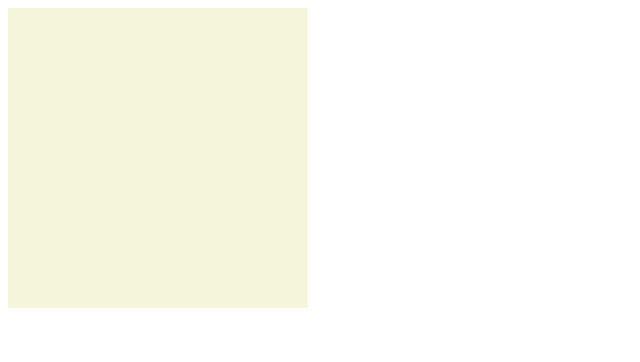
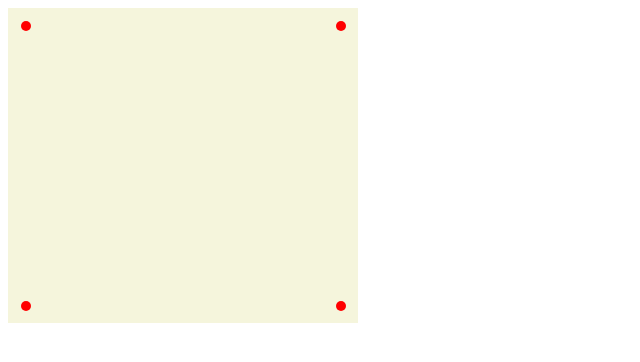
Before and after one commit to probstlukas/mociot-web-app, a plain HTML site: page index.html in a window 1280 px wide. Shown: the whole page, without its empty margins (0-640 px from the left). Drawn offline with Linux system fonts and the light colour scheme.

Commit message:
Add balls to canvas

```diff
--- a/css/styles.css
+++ b/css/styles.css
@@ -1,6 +1,21 @@
-.maze {
+#maze {
   position: relative;
-  width: 300px;
-  height: 300px;
+  width: 350px;
+  height: 315px;
   background-color: beige;
 }
+
+body {
+  --ball-color: red;
+}
+
+.ball {
+  position: absolute;
+  /* Negative margin, so that the position of the ball will represent the center of the ball instead of the top-left corner of the HTML element */
+  margin-top: -5px;
+  margin-left: -5px;
+  border-radius: 50%;
+  background-color: var(--ball-color);
+  width: 10px;
+  height: 10px;
+}
--- a/index.html
+++ b/index.html
@@ -24,10 +24,12 @@
     <!-- Area for visible information -->
     <body>
         <main>
-            <div class="game-container">
-                <div class="maze">
+            <div id="game-container">
+                <div id="maze">
                 </div>
             </div>
         </main>
+
+        <script src="js/script.js"></script>
     </body>
 </html>
--- /dev/null
+++ b/js/script.js
@@ -0,0 +1,28 @@
+const mazeElement = document.getElementById("maze");
+const ballElements = [];
+
+const pathWidth = 25;
+const wallWidth = 10;
+
+// Balls in the maze
+const balls = [
+    { column: 0, row: 0 },
+    { column: 9, row: 0 },
+    { column: 0, row: 8 },
+    { column: 9, row: 8 },
+].map((ball) => ({
+    x: ball.column * (wallWidth + pathWidth) + (wallWidth / 2 + pathWidth / 2),
+    y: ball.row * (wallWidth + pathWidth) + (wallWidth / 2 + pathWidth / 2),
+    velocityX: 0,
+    velocityY: 0,
+}));
+
+// Draw balls at the beginning
+balls.forEach(({ x, y }) => {
+    const ball = document.createElement("div");
+    ball.setAttribute("class", "ball");
+    ball.style.cssText = `left: ${x}px; top: ${y}px; `;
+
+    mazeElement.appendChild(ball);
+    ballElements.push(ball);
+  });
```
